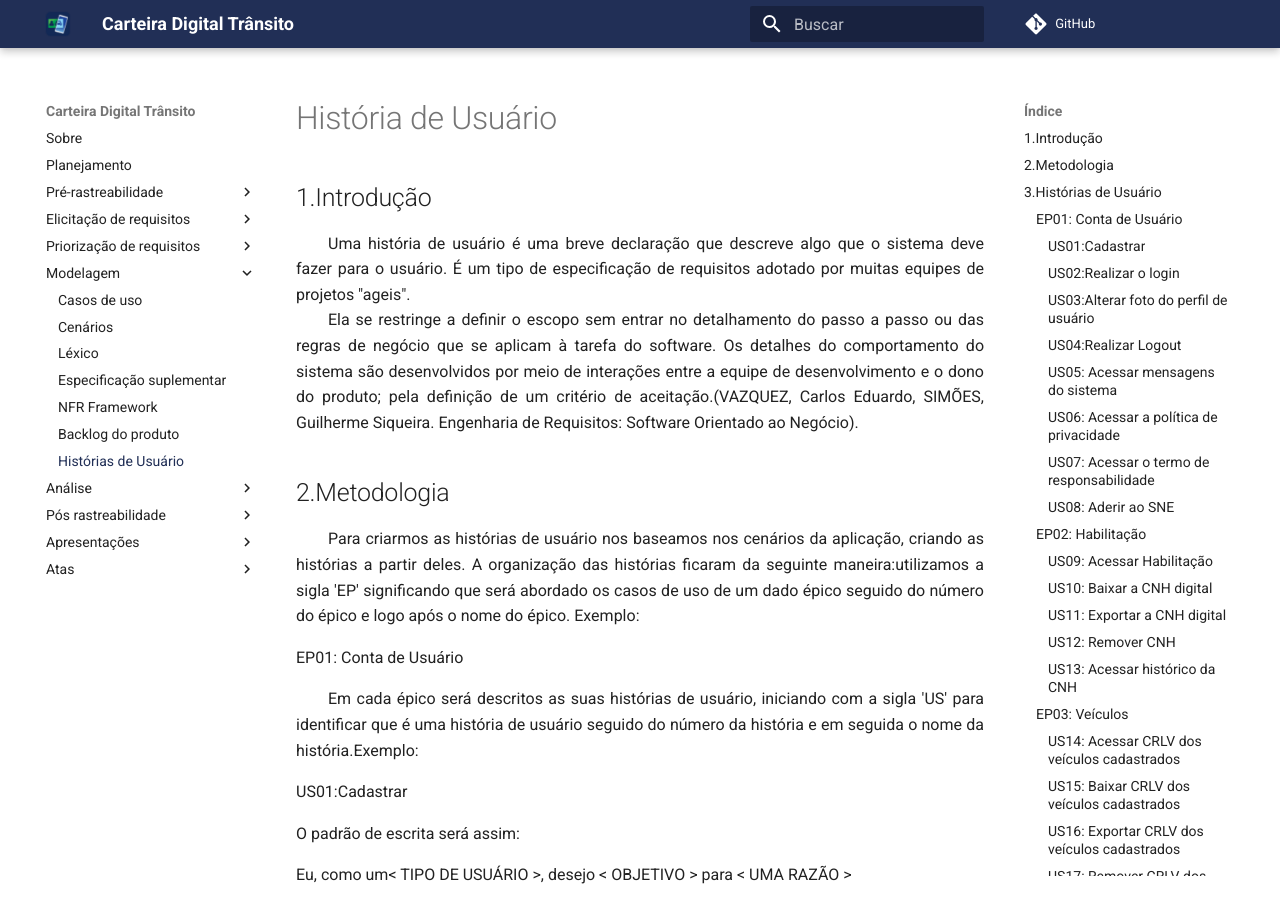
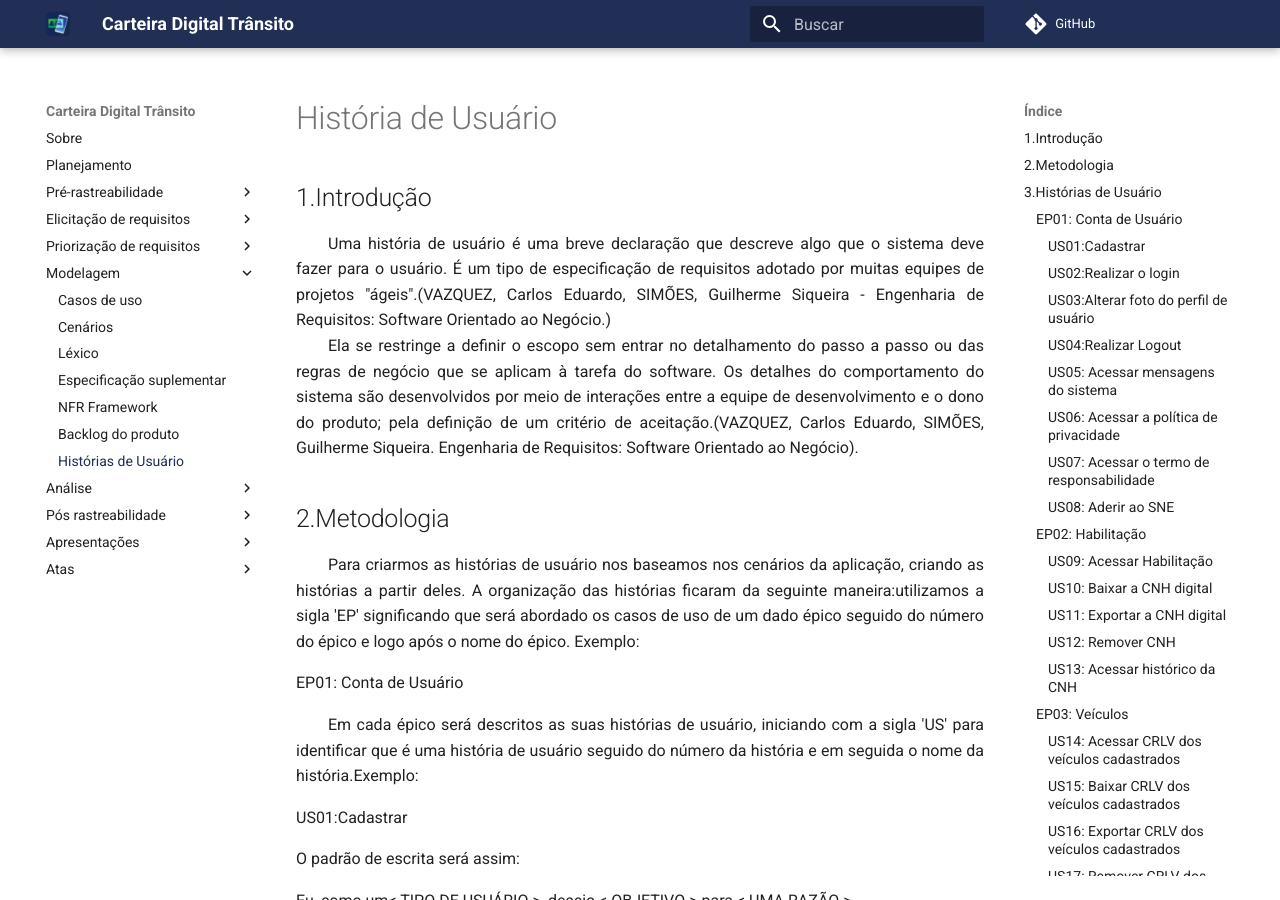
Before and after one commit to sergiosacj/2020.2-CarteiraDigitalTransito, an MkDocs documentation site: the page built from docs/modelagem/historia_de_usuario.md, in a window 1280 px wide and 900 px high. Built offline with MkDocs 1.6.1 and Material for MkDocs 9.7.7, drawn with Linux system fonts in a browser that asks for light colours; comment, search, counter and statistics services are not loaded; some of the changed text lies outside the part shown.

```diff
--- a/docs/modelagem/historia_de_usuario.md
+++ b/docs/modelagem/historia_de_usuario.md
@@ -1,7 +1,7 @@
 # História de Usuário
 
 ## 1.Introdução
-&emsp;&emsp;Uma história de usuário é uma breve declaração que descreve algo que o sistema deve fazer para o usuário. É um tipo de especificação de requisitos adotado por muitas equipes de projetos "ageis".<br>
+&emsp;&emsp;Uma história de usuário é uma breve declaração que descreve algo que o sistema deve fazer para o usuário. É um tipo de especificação de requisitos adotado por muitas equipes de projetos "ágeis".(VAZQUEZ, Carlos Eduardo, SIMÕES, Guilherme Siqueira - Engenharia de Requisitos: Software Orientado ao Negócio.)<br>
 &emsp;&emsp;Ela se restringe a definir o escopo sem entrar no detalhamento do passo a passo ou das regras de negócio que se aplicam à tarefa do software. Os detalhes do comportamento do sistema são desenvolvidos por meio de interações entre a equipe de desenvolvimento e o dono do produto; pela definição de um critério de aceitação.(VAZQUEZ, Carlos Eduardo, SIMÕES, Guilherme Siqueira. Engenharia de Requisitos: Software Orientado ao Negócio).
 
 ## 2.Metodologia
@@ -307,7 +307,7 @@ Critérios de aceitação:
 #### **US27**: Consultar Infrações por Infrator
 &emsp;&emsp;Eu, como um usuário, desejo consultar as infrações por infrator, para saber quem foi o responsável pela infração naquele veículo
 
-Critériosde aceitação:
+Critérios de aceitação:
 
 - Deve conter um botão na tela inicial para acessar a área de infrações
 - Deve possuir a opção de verificar infrações por infrator
@@ -317,7 +317,7 @@ Critériosde aceitação:
 #### **US28**: Solicitar Boleto para Infrações por Infrator
 &emsp;&emsp;Eu, como um usuário, desejo solicitar boleto para infrações por infrator, para poder fazer o pagamento da infração
 
-Critériosde aceitação:
+Critérios de aceitação:
 
 - Deve conter um botão na tela inicial para acessar a área de infrações
 - Deve possuir a opção de verificar infrações por infrator
@@ -329,7 +329,7 @@ Critériosde aceitação:
 #### **US29**: Consultar Infrações por Veículo
 &emsp;&emsp;Eu, como um usuário, desejo consultar as infrações por veículo, para ter a relação de infrações em cada veículo que eu possuo
 
-Critériosde aceitação:
+Critérios de aceitação:
 
 - Deve conter um botão na tela inicial para acessar a área de infrações
 - Deve possuir a opção de verificar infrações por veículo
@@ -341,7 +341,7 @@ Critériosde aceitação:
 #### **US30**: Solicitar Boleto para Infrações por Veículo
 &emsp;&emsp;Eu, como um usuário, desejo solicitar boleto para infrações por veículo, para poder fazer o pagamento da infração
 
-Critériosde aceitação:
+Critérios de aceitação:
 
 - Deve conter um botão na tela inicial para acessar a área de infrações
 - Deve possuir a opção de verificar infrações por veículo
@@ -355,7 +355,7 @@ Critériosde aceitação:
 #### **US31**: Informar real infrator
 &emsp;&emsp;Eu, como um usuário, desejo informar o real infrator, para que o real responsável pela infração seja penalizado
 
-Critériosde aceitação:
+Critérios de aceitação:
 
 - Deve conter um botão na tela inicial para acessar a área de infrações
 - Deve mostrar a lista com todas as infrações cometidas
@@ -367,7 +367,7 @@ Critériosde aceitação:
 #### **US32**: Consultar campanhas educacionais
 &emsp;&emsp;Eu, como um usuário, desejo consultar campanhas educacionais, para aprender e me conscientizar mais sobre sobre os cuidados e boas práticas que se deve ter no trânsito
 
-Critériosde aceitação:
+Critérios de aceitação:
 
 - Deve conter um botão na tela inicial para acessar a área de educação
 - Deve conter todo o material educacional e campanhas vigente no momento do acesso
@@ -381,7 +381,8 @@ Critériosde aceitação:
 | Versão | Data       | Modificação                                                                               |    Autor      |
 | ------ | ---------- | ----------------------------------------------------------------------------------------- | ------------- |
 |  0.1   | 25/03/2021 | Criação dos tópicos do documento e inserção da Introdução                                 |  Estevão Reis |
-|  0.2   | 26/03/2021 | Criação de 6 histórias de usuário                                                         | Estevão e Yan |
-|  0.3   | 26/03/2021 | Descrição da metodologia utilizada                                                        |  Estevão Reis |
-|  0.4   | 28/03/2021 | Criação das histórias de usuário referente as Infrações e Educação                        |  Estevão Reis |
-|  0.5   | 29/03/2021 | Criação de novas histórias de usuário referente a Veículos, Habilitação e Conta de Usuário|      Yan      |
+|  1.0   | 26/03/2021 | Criação de 6 histórias de usuário                                                         | Estevão e Yan |
+|  1.1   | 26/03/2021 | Descrição da metodologia utilizada                                                        |  Estevão Reis |
+|  2.0   | 28/03/2021 | Criação das histórias de usuário referente as Infrações e Educação                        |  Estevão Reis |
+|  3.0   | 29/03/2021 | Criação de novas histórias de usuário referente a Veículos, Habilitação e Conta de Usuário|      Yan      |
+|  3.1   | 30/03/2021 | Correções de Erros Ortográficos e versionamento                                           |  Estevao Reis |
```
